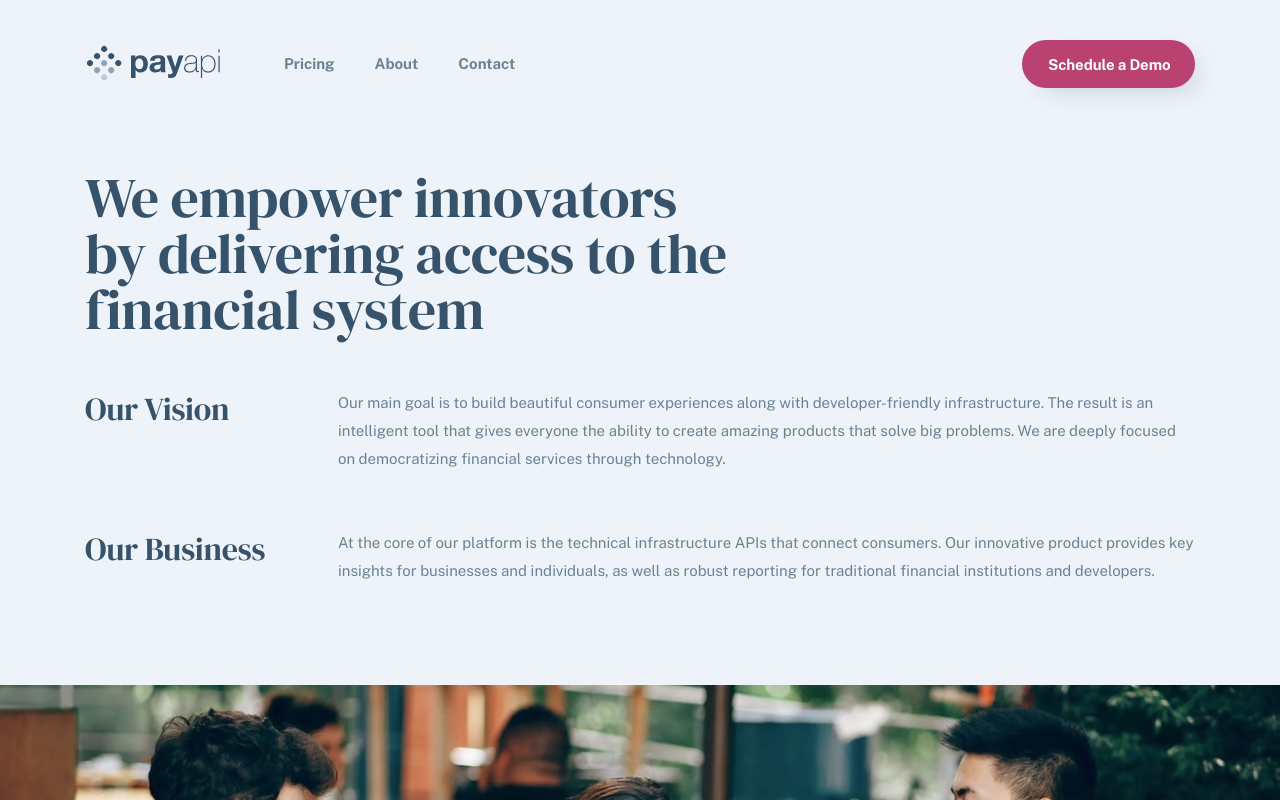
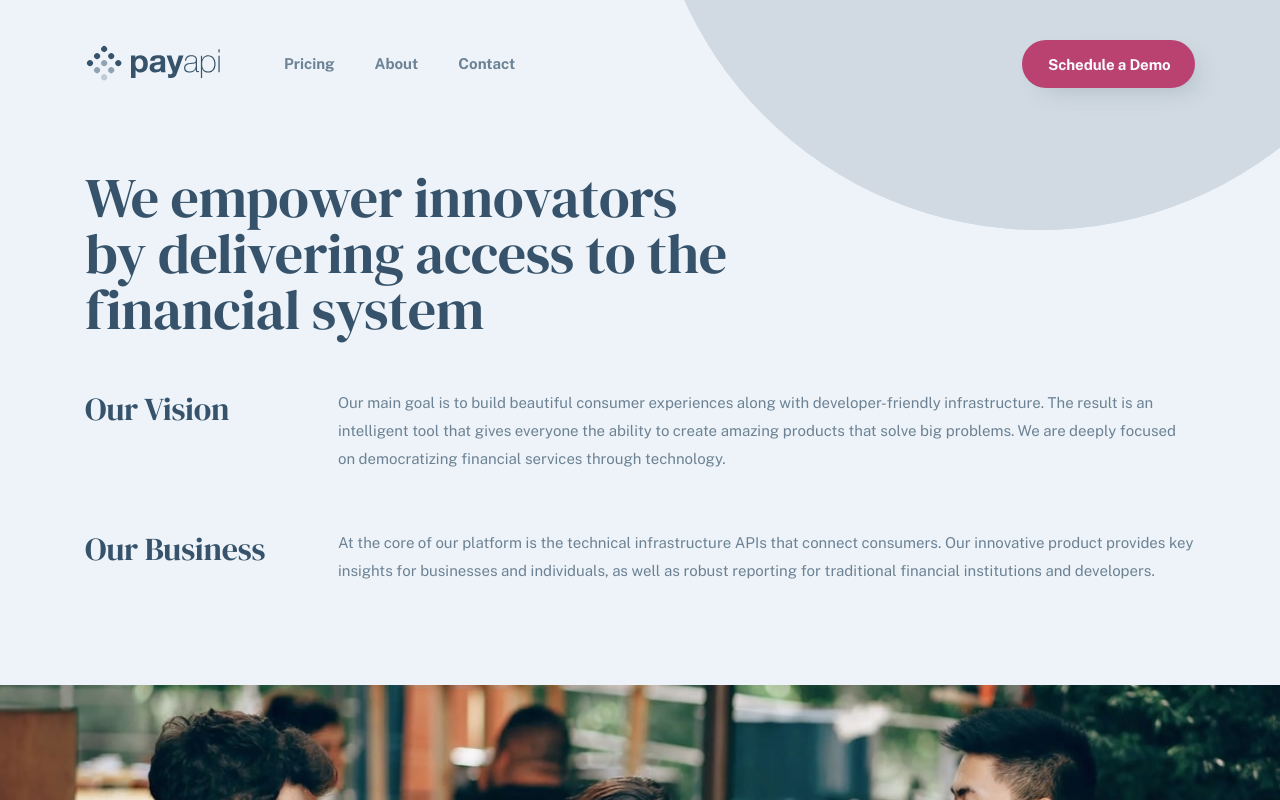
Before and after one commit to HanSeongLee/payapi, a Next.js app: page /about in a window 1280 px wide. Shown: the top 800 px of the page. Built offline with nearby package versions, Linux system fonts and the light colour scheme; no server answers.

Commit message:
ADD | About page on desktop

```diff
--- a/pages/about/style.module.scss
+++ b/pages/about/style.module.scss
@@ -0,0 +1,30 @@
+@import "styles/utils";
+
+.main {
+  position: relative;
+  overflow: hidden;
+
+  &::before {
+    position: absolute;
+    top: 0;
+    left: 0;
+    width: 100%;
+    height: 100%;
+    background: url("/img/bg-pattern-circle.svg") no-repeat;
+    background-size: 780px 780px;
+    background-position: top -650px right -470px;
+    content: "";
+
+    @include media(">tablet") {
+      background-position: top -440px right -520px;
+    }
+
+    @include media(">desktop") {
+      background-position: top -550px right -150px;
+    }
+  }
+
+  header, section, footer {
+    position: relative;
+  }
+}
```
